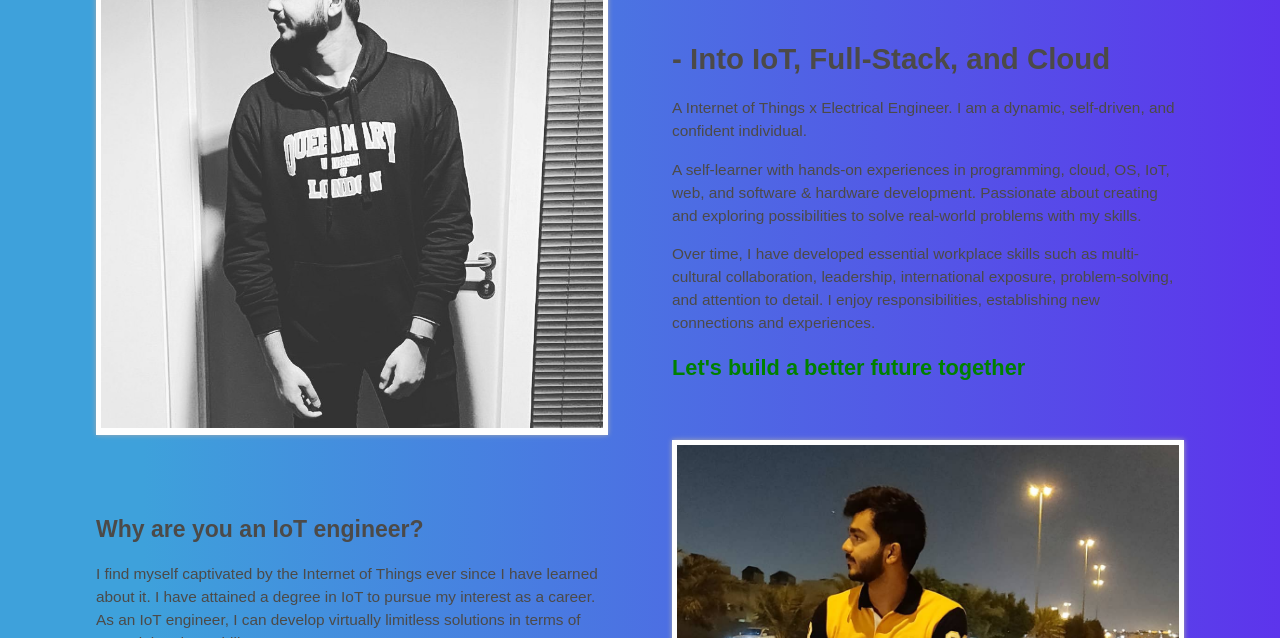
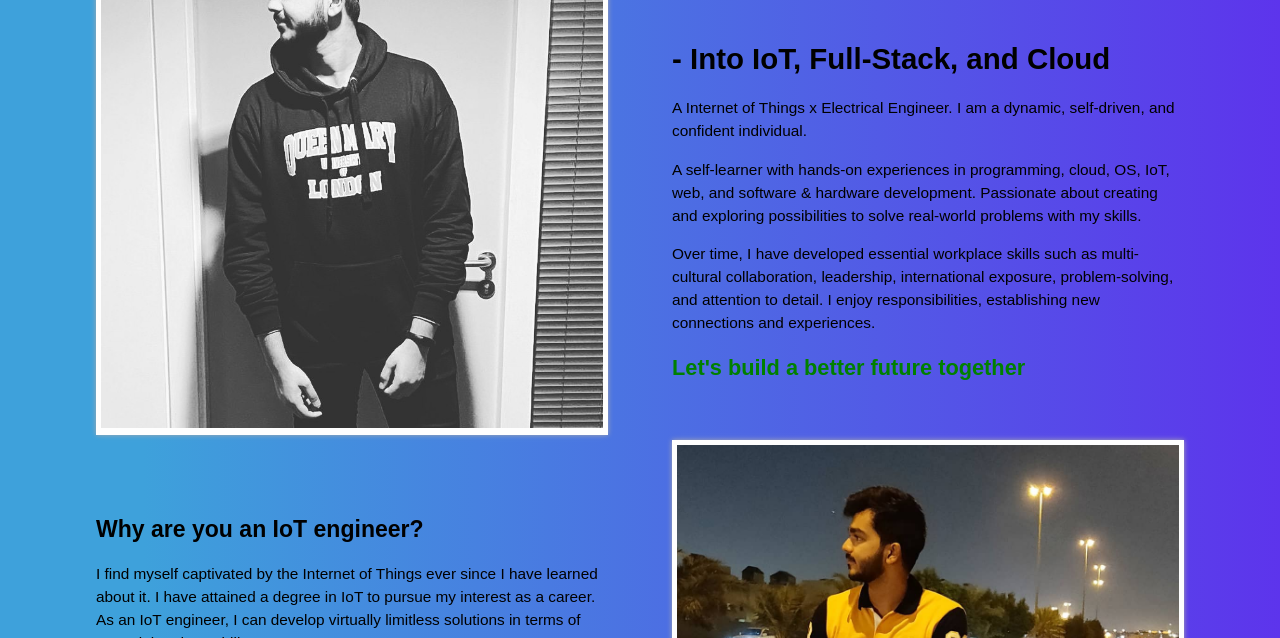
Before and after one commit to iamsafwan/iamsafwan.github.io, a plain HTML site: page about.html in a window 1280 px wide. Shown: the part 162-800 px from the top of the page. Drawn offline with Linux system fonts and the light colour scheme.

Commit message:
Update style.css

```diff
--- a/css/style.css
+++ b/css/style.css
@@ -389,10 +389,12 @@ footer {
     font-size: 2.3vw;
     margin: 0;
     padding: 0;
+    color: black;
 }
 
 .rightsideabout p {
     font-size: 1.2vw;
+     color: black;
 }
 
 .rightsideabout {
@@ -412,10 +414,12 @@ footer {
     font-size: 1.8vw;
     margin: 0;
     padding: 0;
+     color: black;
 }
 
 .rightsideQuesabout p {
     font-size: 1.2vw;
+     color: black;
 }
 
 .rightsideQuesabout h2 {
```
